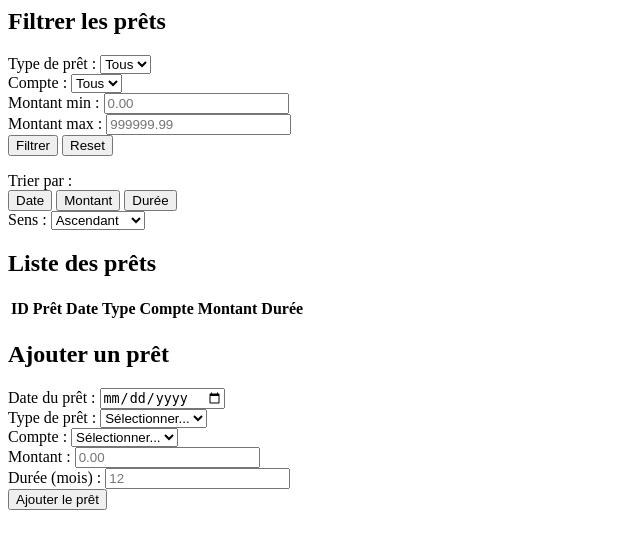
After one commit to Tsiky-Rakotonirina/ExamenFinance, a PHP site: template app/views/gestionPret/index.php in a window 1280 px wide. The commit adds this page. Shown: the top 549 px of the page, without its empty margins (0-640 px from the left). Run offline with PHP 8.4, Linux system fonts and the light colour scheme; the template is opened without the code that fills it, so the values that code supplies are empty.

Commit message:
gestionPret sans css

```diff
--- a/app/database/reset.sql
+++ b/app/database/reset.sql
@@ -1,3 +1,3 @@
-drop database produit;
-create database produit;
-use produit;
+drop database finance;
+create database finance;
+use finance;
--- /dev/null
+++ b/app/views/gestionPret/index.php
@@ -0,0 +1,110 @@
+<!-- Inclusion du CSS spécifique -->
+<link rel="stylesheet" href="<?=$url ?>/public/assets/css/gestionPret/index.css">
+
+<div class="gestion-pret-layout">
+  <div class="col-gauche">
+    <h2>Filtrer les prêts</h2>
+    <div class="content-zone">
+    <form id="filtre-prets">
+        <div class="form-group">
+            <label for="filtre_type_pret_id">Type de prêt :</label>
+            <select id="filtre_type_pret_id" name="type_pret_id">
+                <option value="">Tous</option>
+            </select>
+        </div>
+
+        <div class="form-group">
+            <label for="filtre_compte_id">Compte :</label>
+            <select id="filtre_compte_id" name="compte_id">
+                <option value="">Tous</option>
+            </select>
+        </div>
+
+        <div class="form-group">
+            <label for="filtre_montant_min">Montant min :</label>
+            <input type="number" id="filtre_montant_min" name="montant_min" step="0.01" placeholder="0.00">
+        </div>
+
+        <div class="form-group">
+            <label for="filtre_montant_max">Montant max :</label>
+            <input type="number" id="filtre_montant_max" name="montant_max" step="0.01" placeholder="999999.99">
+        </div>
+
+        <div class="filtre-actions">
+            <button type="submit">Filtrer</button>
+            <button type="button" id="reset-filtre">Reset</button>
+        </div>
+    </form>
+    <div class="tri-container">
+        <span>Trier par :</span>
+        <div class="tri-buttons">
+            <button type="button" class="btn-tri" data-col="date_pret">Date</button>
+            <button type="button" class="btn-tri" data-col="montant">Montant</button>
+            <button type="button" class="btn-tri" data-col="duree">Durée</button>
+        </div>
+        <div class="tri-direction-group">
+            <label for="tri_direction">Sens :</label>
+            <select id="tri_direction" name="tri_direction">
+                <option value="ASC">Ascendant</option>
+                <option value="DESC">Descendant</option>
+            </select>
+        </div>
+    </div>
+    <h2>Liste des prêts</h2>
+    <div class="table-container">
+        <table id="lister-pret">
+            <thead>
+                <tr>
+                    <th>ID Prêt</th>
+                    <th>Date</th>
+                    <th>Type</th>
+                    <th>Compte</th>
+                    <th>Montant</th>
+                    <th>Durée</th>
+                </tr>
+            </thead>
+            <tbody>
+                <!-- Les prêts seront affichés ici par JS -->
+            </tbody>
+        </table>
+    </div>
+    </div>
+  </div>
+  <div class="col-droite">
+    <h2>Ajouter un prêt</h2>
+    <div class="content-zone">
+    <form id="ajouter-pret" action="/ajouter-pret" method="post">
+        <div class="form-group">
+            <label for="date_pret">Date du prêt :</label>
+            <input type="date" id="date_pret" name="date_pret" required>
+        </div>
+
+        <div class="form-group">
+            <label for="type_pret_id">Type de prêt :</label>
+            <select id="type_pret_id" name="type_pret_id" required>
+                <option value="">Sélectionner...</option>
+            </select>
+        </div>
+
+        <div class="form-group">
+            <label for="compte_id">Compte :</label>
+            <select id="compte_id" name="compte_id" required>
+                <option value="">Sélectionner...</option>
+            </select>
+        </div>
+
+        <div class="form-group">
+            <label for="montant">Montant :</label>
+            <input type="number" step="0.01" id="montant" name="montant" required placeholder="0.00">
+        </div>
+
+        <div class="form-group">
+            <label for="duree">Durée (mois) :</label>
+            <input type="number" id="duree" name="duree" required placeholder="12">
+        </div>
+
+        <button type="submit" id="btn-ajouter-pret">Ajouter le prêt</button>
+    </form>
+    </div>
+  </div>
+</div>
--- a/app/views/template.php
+++ b/app/views/template.php
@@ -1,3 +1,4 @@
+<?php $url = Flight::request()->base; ?>
 <!DOCTYPE html>
 <html lang="en">
 <head>
@@ -13,24 +14,26 @@
     <link rel="stylesheet" href="https://cdnjs.cloudflare.com/ajax/libs/font-awesome/6.0.0-beta3/css/all.min.css" >
     <script>const urlBase = '<?= $url ?>'; </script>
 
-    <script src="<?=$url ?>/public/assets/js/template.js"></script>
+    <script src="<?=$url ?>/public/assets/js/gestionPret/pretClient.js"></script>
     <script src="https://code.jquery.com/jquery-3.6.0.min.js"></script>
     <script src="https://cdn.jsdelivr.net/npm/bootstrap@5.2.3/dist/js/bootstrap.bundle.min.js"></script>
 </head>
 <body>
-    <div id="loader">
-        <div></div>
-    </div>
     <header>
-        <nav class="menu">
-
-        </nav>
+        <div class="header-content">
+            <!-- <a href="<?=$url ?>/" class="logo">ExamenFinance</a> -->
+            <nav>
+                <!-- <a href="<?=$url ?>/gestionPret" class="active">Gestion des Prêts</a>
+                <a href="<?=$url ?>/product">Produits</a>
+                <a href="<?=$url ?>/">Accueil</a> -->
+            </nav>
+        </div>
     </header>
     <main>
         <?php include($folder.$page.".php") ?>
     </main>
     <footer>
-
+        <!-- <p>&copy; 2025 ExamenFinance - Système d'Information de Gestion des Prêts</p> -->
     </footer>
 </body>
 </html>
```
Also changed, not shown: app/config/bootstrap.php (+3 -20 lines), app/config/routes.php (+10 -13 lines), app/config/services.php (+7 -2 lines), app/controllers/gestionPret/PretClientController.php (added, +74 -0 lines), app/database/data.sql (+45 -0 lines), app/database/script.sql (+3 -4 lines), app/models/gestionPret/PretClientModel.php (added, +75 -0 lines), public/assets/css/gestionPret/index.css (added), public/assets/js/gestionPret/pretClient.js (added).
